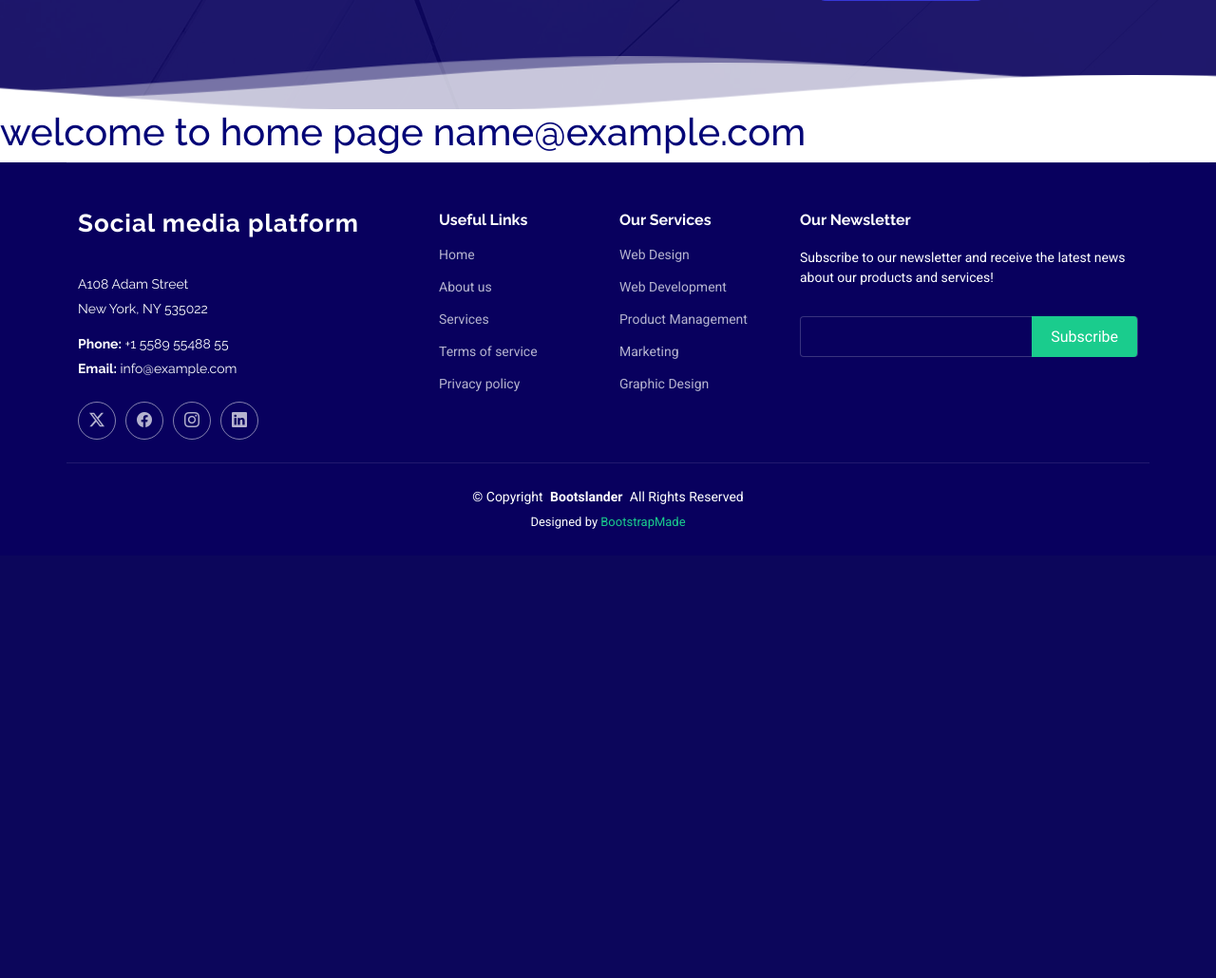
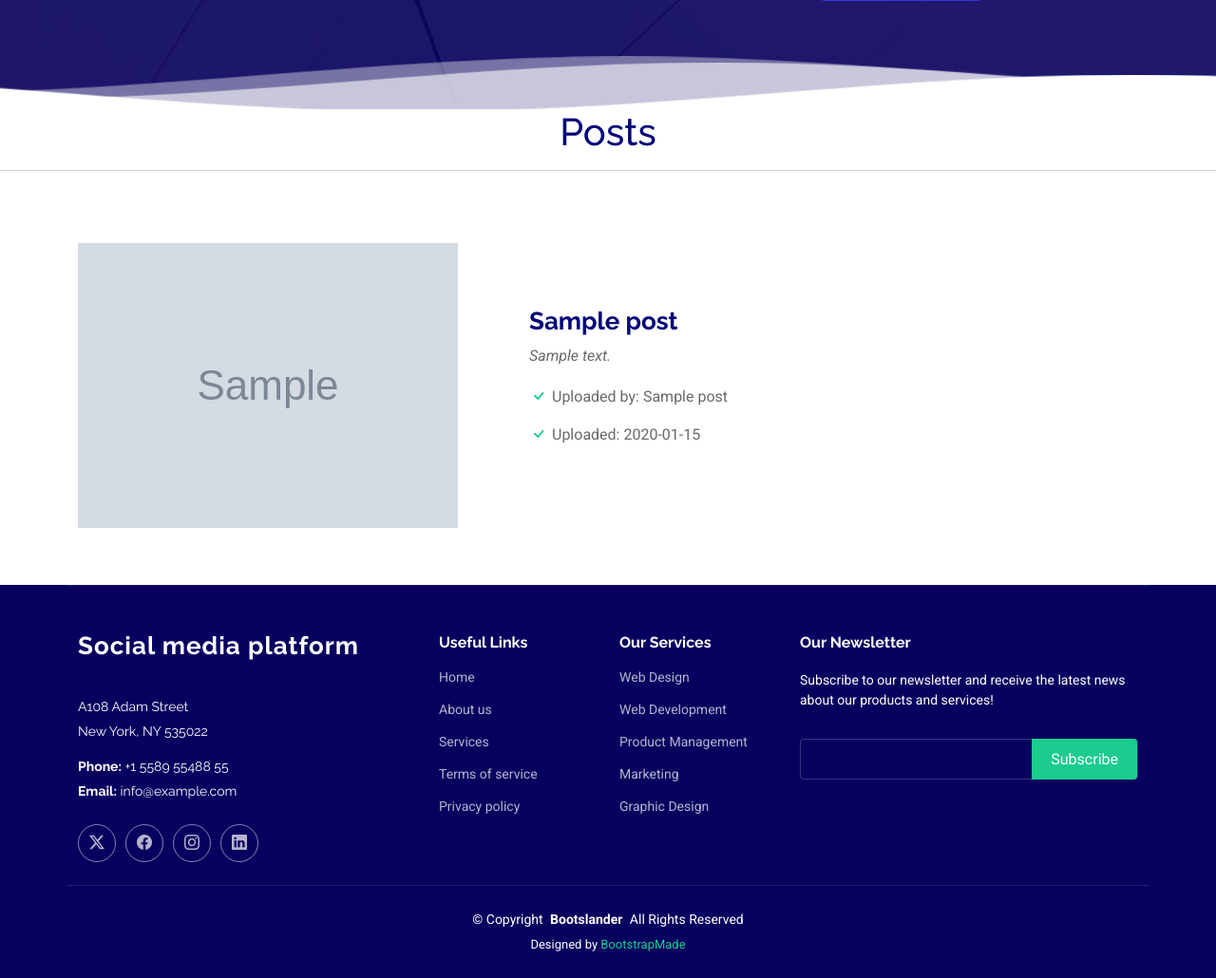
Before and after one commit to SoyebAhmed5/SomeTime, a Flask app: page / in a window 1280 px wide. Shown: the part 600-1630 px from the top of the page at 95% size. Before the commit the page ends 1157 px from the top, so only its background shows below. Run offline with Flask 3, Linux system fonts and the light colour scheme; a user stored in the database is signed in; tables that the repository leaves empty hold one stand-in row (values such as "Sample post"); grey boxes marked "Sample" are stand-in pictures; some libraries are stand-ins or nearby versions.

Commit message:
Image Handling in Backend for Posts

```diff
--- a/socialmedia/app.py
+++ b/socialmedia/app.py
@@ -4,6 +4,9 @@ from flask_sqlalchemy import SQLAlchemy
 from flask import flash
 from werkzeug.security import generate_password_hash, check_password_hash
 from flask_login import login_user, login_manager, UserMixin, LoginManager, login_required, logout_user
+import os
+from werkzeug.utils import secure_filename
+
 
 import pymysql
 pymysql.install_as_MySQLdb()
@@ -20,6 +23,12 @@ login_manager.login_view = "login"
 # db connection
 app.config['SQLALCHEMY_DATABASE_URI'] = 'mysql://root:@localhost/socialmedia'
 db = SQLAlchemy(app)
+
+# Configuration for handling files
+app.config['UPLOAD_FOLDER']='static/uploads/'
+app.config['ALLOWED_EXTENSIONS']={'png','jpg','jpeg','gif'}
+app.config['MAX_CONTENT_LENGTH']=16*1024*1024 #16mb max upload size
+
 
 
 @login_manager.user_loader
@@ -46,13 +55,16 @@ class Signup(UserMixin, db.Model):
 class Posts(db.Model):
     post_id= db.Column(db.Integer, primary_key=True)
     email= db.Column(db.String(50))
+    name= db.Column(db.String(100))
     title= db.Column(db.String(100))
     description= db.Column(db.String(500))
     image= db.Column(db.String(500))
+    date= db.Column(db.String(100))
 
 @app.route("/")
 def index():
-    return render_template("index.html")
+    data=Posts.query.all()
+    return render_template("index.html",data=data)
 
 @app.route("/signup",methods=['GET','POST'])
 def signup():
@@ -123,6 +135,32 @@ def test():
     except Exception as e:
         return f"Database is not Connected, {e}"
 
+def allowed_file(filename):
+    return '.' in filename and filename.rsplit('.',1)[1].lower() in app.config['ALLOWED_EXTENSIONS']
+
+
+
 @app.route("/posts",methods=['GET','POST'])
 def posts():
+    if request.method=="POST":
+        email=request.form['email']
+        name=request.form['name']
+        title=request.form['title']
+        description=request.form['description']
+        file=request.files['image']
+        if file and allowed_file(file.filename):
+            # save the file in the upload folder
+            filename=secure_filename(file.filename)
+            file.save(os.path.join(app.config['UPLOAD_FOLDER'],filename))
+
+            # write the query to save in db
+            query=Posts(email=email,name=name,title=title,description=description,image=file.filename)
+            db.session.add(query)
+            db.session.commit()
+            flash("Post is Uploaded","info")
+            return redirect(url_for('index'))
+        else:
+            flash("Please use 'png', 'jpg', 'jpeg', 'gif' file format","warning")
+
+
     return render_template("posts.html")
--- a/socialmedia/templates/index.html
+++ b/socialmedia/templates/index.html
@@ -2,5 +2,33 @@
 {% block title %}Home {% endblock  title %}
 {% block body %}
 {% include 'messages.html' %}
-<h1>welcome to home page {{ current_user.email }}</h1>
+<h1 class="text-center">Posts</h1>
+<hr>
+ <section id="details" class="details section">
+
+      <div class="container">
+
+        {% for d in data %}
+
+        <div class="row gy-4 align-items-center features-item">
+          <div class="col-md-5 d-flex align-items-center" data-aos="zoom-out" data-aos-delay="100">
+            <img src="{{url_for('static', filename='uploads/' + d.image)}}" class="img-fluid" alt="">
+          </div>
+          <div class="col-md-7" data-aos="fade-up" data-aos-delay="100">
+            <h3>{{ d.title }}</h3>
+            <p class="fst-italic">
+              {{ d.description }}
+            </p>
+            <ul>
+                <li><i class="bi bi-check"></i><span> Uploaded by: {{ d.name }}</span></li>
+                <li><i class="bi bi-check"></i><span> Uploaded: {{ d.date }}</span></li>
+            </ul>
+          </div>
+        </div><!-- Features Item -->
+
+        {% endfor %}
+
+      </div>
+
+    </section><!-- /Details Section -->
 {% endblock body %}
```
Also changed, not shown: socialmedia/templates/posts.html (+10 -1 lines).
